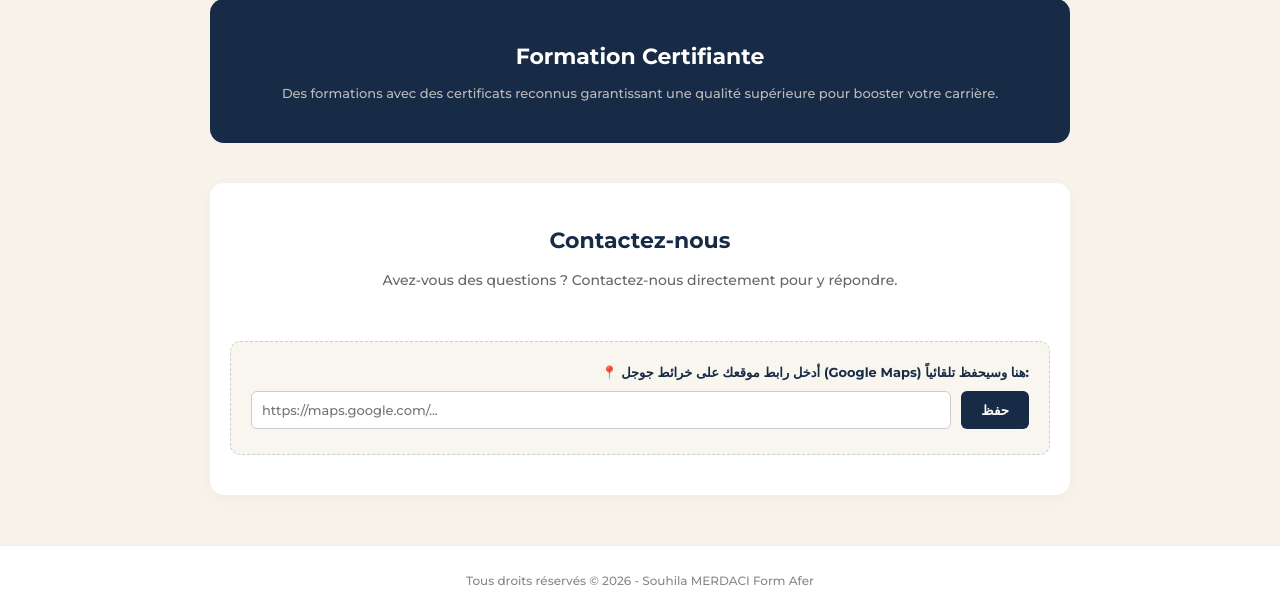
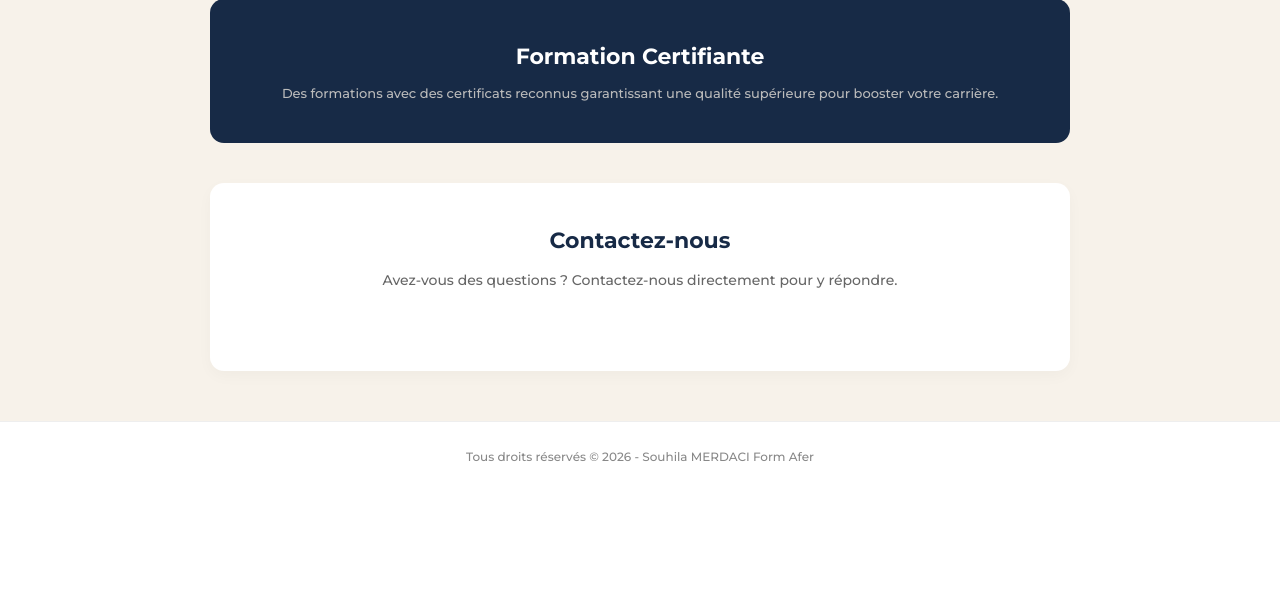
Before and after one commit to chichideb2007-blip/bisnes, a Flask app: template templates/souhila.html in a window 1280 px wide. Shown: the part 448-1063 px from the top of the page. After the commit the page ends 909 px from the top, so only its background shows below. Run offline with Flask 3, Linux system fonts and the light colour scheme; the template is opened without the code that fills it, so the values that code supplies are empty.

Commit message:
Update souhila.html

```diff
--- a/templates/souhila.html
+++ b/templates/souhila.html
@@ -186,22 +186,13 @@
                 </a>
                 {% endif %}
 
-                <a id="mapButton" href="#" target="_blank" style="display: none; align-items: center; gap: 8px; background-color: #FF5722; color: white; padding: 12px 18px; border-radius: 8px; text-decoration: none; font-weight: bold; box-shadow: 0 4px 6px rgba(0,0,0,0.1);">
+                {% if settings.get('map_url') %}
+                <a href="{{ settings.get('map_url') }}" target="_blank" style="display: flex; align-items: center; gap: 8px; background-color: #FF5722; color: white; padding: 12px 18px; border-radius: 8px; text-decoration: none; font-weight: bold; box-shadow: 0 4px 6px rgba(0,0,0,0.1);">
                     <i class="fas fa-map-marker-alt" style="font-size: 16px;"></i>
                     <span>موقعنا على الخريطة</span>
                 </a>
+                {% endif %}
 
-            </div>
-
-            <div style="margin-top: 30px; padding: 20px; background: #f9f6f0; border-radius: 10px; border: 1px dashed #ccc; text-align: right;">
-                <label for="mapInput" style="display: block; font-size: 13px; font-weight: bold; margin-bottom: 8px; color: var(--dark-color);">
-                    📍 أدخل رابط موقعك على خرائط جوجل (Google Maps) هنا وسيحفظ تلقائياً:
-                </label>
-                <div style="display: flex; gap: 10px;">
-                    <input type="text" id="mapInput" placeholder="https://maps.google.com/..." style="flex: 1; padding: 10px; border: 1px solid #ccc; border-radius: 6px; font-size: 13px; direction: ltr;">
-                    <button id="saveMapBtn" style="background-color: var(--dark-color); color: white; border: none; padding: 10px 20px; border-radius: 6px; font-weight: bold; cursor: pointer;">حفظ</button>
-                </div>
-                <span id="saveStatus" style="font-size: 11px; color: green; display: block; margin-top: 5px; font-weight: bold;"></span>
             </div>
         </div>
 
@@ -211,38 +202,5 @@
         <p>Tous droits réservés © 2026 - Souhila MERDACI Form Afer</p>
     </footer>
 
-    <script>
-        // كود للحفظ التلقائي وعرض الزر مباشرة بمجرد إدخال الرابط
-        const mapInput = document.getElementById('mapInput');
-        const saveMapBtn = document.getElementById('saveMapBtn');
-        const mapButton = document.getElementById('mapButton');
-        const saveStatus = document.getElementById('saveStatus');
-
-        // أول ما يفتح الموقع، نتحقق إذا كان هناك رابط مخزن مسبقاً
-        const savedMapUrl = localStorage.getItem('user_map_url');
-        if (savedMapUrl) {
-            mapInput.value = savedMapUrl;
-            mapButton.href = savedMapUrl;
-            mapButton.style.display = 'flex';
-        }
-
-        // عند الضغط على حفظ أو التعديل
-        saveMapBtn.addEventListener('click', function() {
-            const url = mapInput.value.trim();
-            if (url) {
-                localStorage.setItem('user_map_url', url);
-                mapButton.href = url;
-                mapButton.style.display = 'flex';
-                saveStatus.textContent = 'تم حفظ الرابط بنجاح! ظهور زر الخريطة مفعل الآن.';
-                setTimeout(() => { saveStatus.textContent = ''; }, 3000);
-            } else {
-                localStorage.removeItem('user_map_url');
-                mapButton.style.display = 'none';
-                saveStatus.textContent = 'تم إزالة الرابط.';
-                setTimeout(() => { saveStatus.textContent = ''; }, 3000);
-            }
-        });
-    </script>
-
 </body>
 </html>
```
